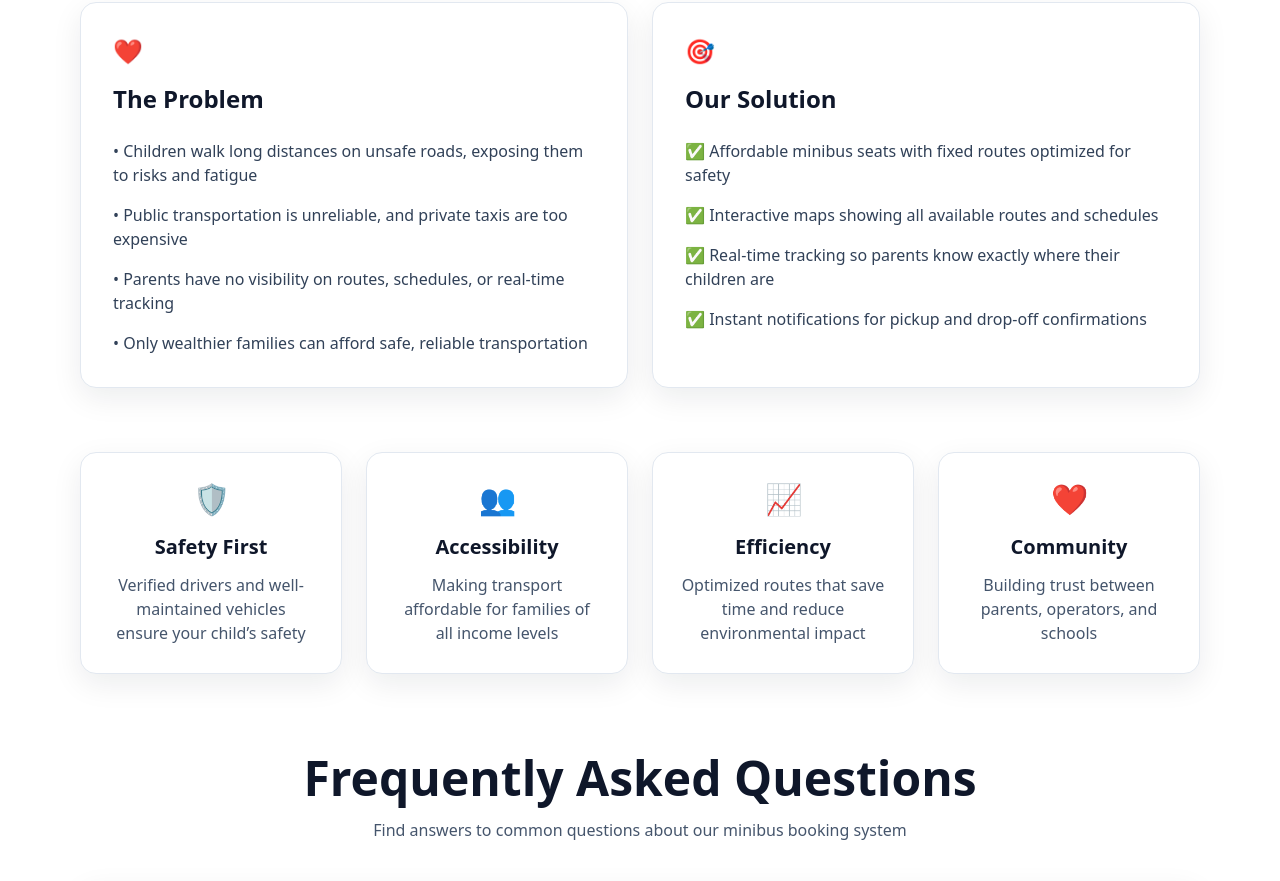
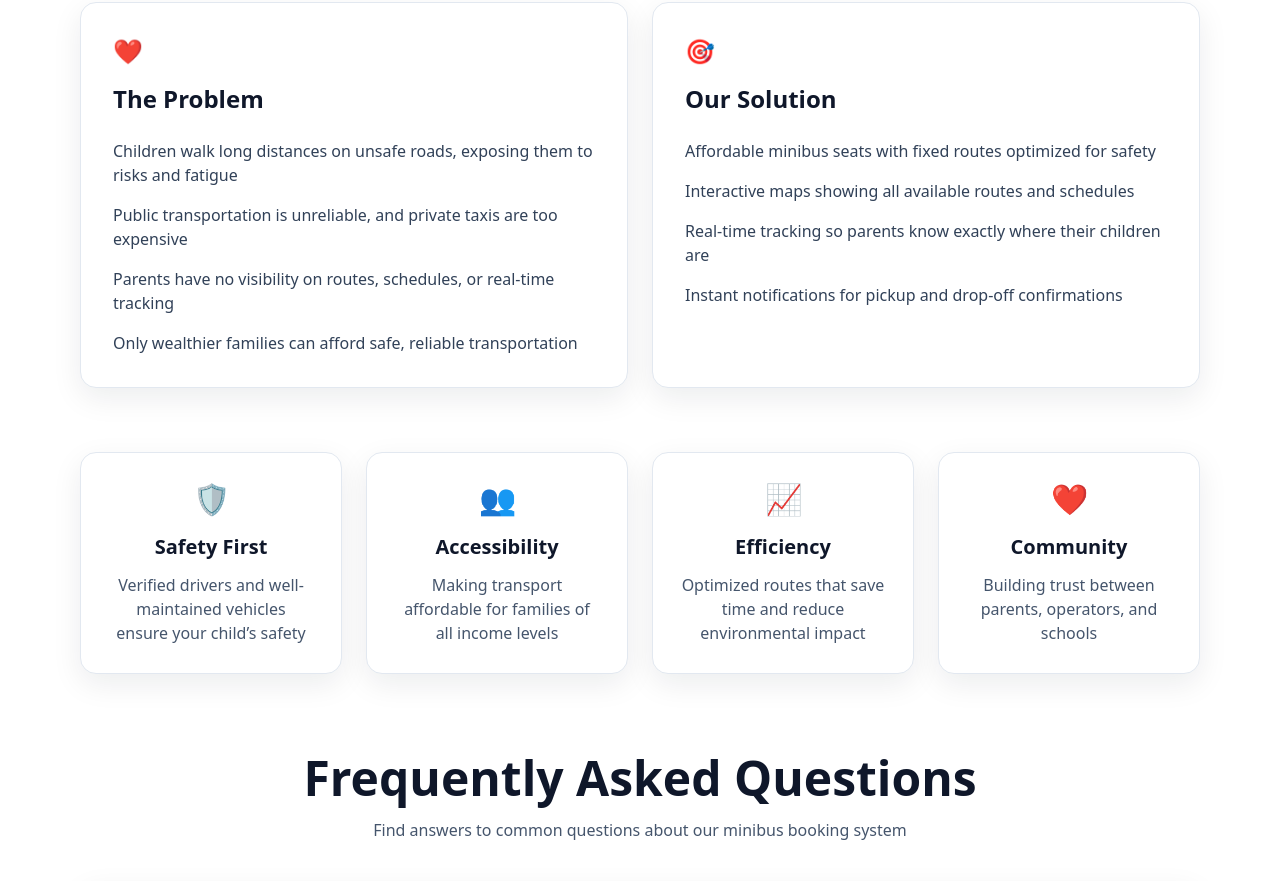
Before and after one commit to RoyCheru/Mini-Track, a Next.js app in the folder frontend/client/: page / in a window 1280 px wide. Shown: the part 1300-2181 px from the top of the page. Built offline with nearby package versions, Linux system fonts and the light colour scheme.

Commit message:
edited the problem/solution section

```diff
--- a/frontend/client/app/components/ProblemSolution.tsx
+++ b/frontend/client/app/components/ProblemSolution.tsx
@@ -5,10 +5,10 @@ export default function ProblemSolution() {
         <div className="text-2xl">❤️</div>
         <h3 className="mt-4 text-2xl font-extrabold">The Problem</h3>
         <ul className="mt-6 space-y-4 text-slate-700">
-          <li>• Children walk long distances on unsafe roads, exposing them to risks and fatigue</li>
-          <li>• Public transportation is unreliable, and private taxis are too expensive</li>
-          <li>• Parents have no visibility on routes, schedules, or real-time tracking</li>
-          <li>• Only wealthier families can afford safe, reliable transportation</li>
+          <li>Children walk long distances on unsafe roads, exposing them to risks and fatigue</li>
+          <li>Public transportation is unreliable, and private taxis are too expensive</li>
+          <li>Parents have no visibility on routes, schedules, or real-time tracking</li>
+          <li>Only wealthier families can afford safe, reliable transportation</li>
         </ul>
       </div>
 
@@ -16,10 +16,10 @@ export default function ProblemSolution() {
         <div className="text-2xl">🎯</div>
         <h3 className="mt-4 text-2xl font-extrabold">Our Solution</h3>
         <ul className="mt-6 space-y-4 text-slate-700">
-          <li>✅ Affordable minibus seats with fixed routes optimized for safety</li>
-          <li>✅ Interactive maps showing all available routes and schedules</li>
-          <li>✅ Real-time tracking so parents know exactly where their children are</li>
-          <li>✅ Instant notifications for pickup and drop-off confirmations</li>
+          <li>Affordable minibus seats with fixed routes optimized for safety</li>
+          <li>Interactive maps showing all available routes and schedules</li>
+          <li>Real-time tracking so parents know exactly where their children are</li>
+          <li>Instant notifications for pickup and drop-off confirmations</li>
         </ul>
       </div>
     </div>
```
